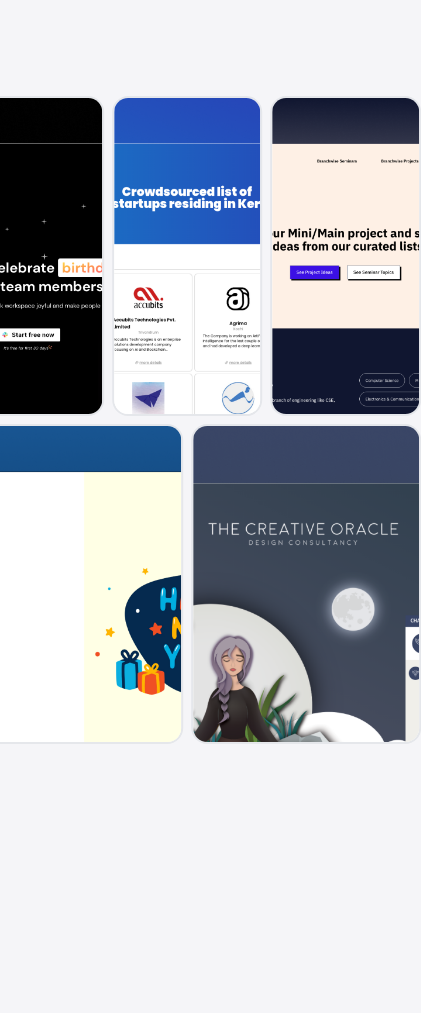
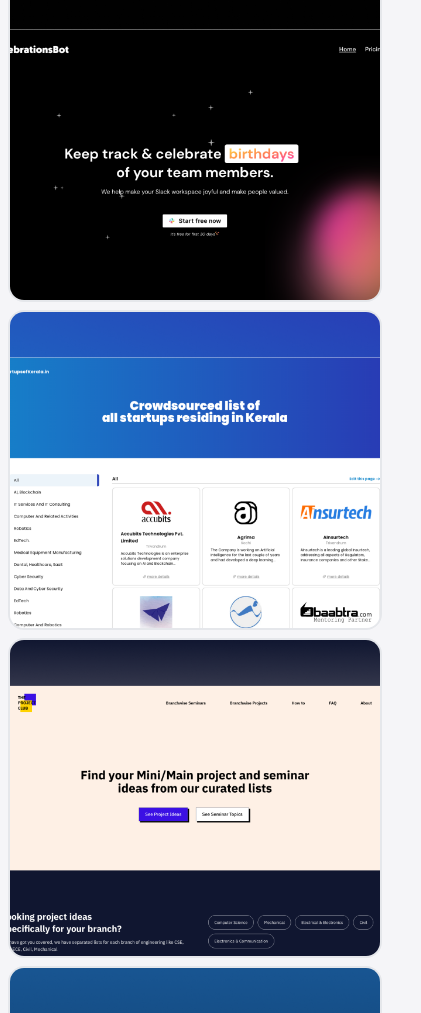
Before and after one commit to lemokami/v5, an Astro site: page / in a window 390 px wide. Shown: the part 642-1655 px from the top of the page, 421 px wide, since content can reach past the window. Before the commit the page ends 1386 px from the top, so only its background shows below. Built offline with nearby package versions, Linux system fonts and the light colour scheme; Astro itself is replaced by a stand-in of ours.

Commit message:
refactor: responsive styles

```diff
--- a/src/components/Button.astro
+++ b/src/components/Button.astro
@@ -1,20 +1,28 @@
 ---
 export interface Props {
   href?: string;
+  class?: string;
 }
 
-const { href } = Astro.props;
+const { href, class: styles } = Astro.props;
 ---
 
 {
   href ? (
     <a
       href={href}
-      class='rounded-full p-4 px-8 border-2 border-primary transition hover:bg-primary/5 hover:scale-[1.01]'>
+      class:list={[
+        'rounded-full p-4 px-8 border-2 border-primary transition hover:bg-primary/5 hover:scale-[1.01]',
+        styles,
+      ]}>
       <slot />
     </a>
   ) : (
-    <button class='rounded-full p-4 px-8 border-2 border-primary transition hover:bg-primary/5 hover:scale-[1.01]'>
+    <button
+      class:list={[
+        'rounded-full p-4 px-8 border-2 border-primary transition hover:bg-primary/5 hover:scale-[1.01]',
+        styles,
+      ]}>
       <slot />
     </button>
   )
--- a/src/layouts/Layout.astro
+++ b/src/layouts/Layout.astro
@@ -21,7 +21,7 @@
     ></script>
   </head>
 </html>
-<body class='text-primary overflow-x-hidden'>
+<body class='text-primary overflow-y-auto md:overflow-hidden'>
   <slot />
 </body>
 
--- a/src/pages/index.astro
+++ b/src/pages/index.astro
@@ -4,7 +4,9 @@
 ---
 
 <Layout>
-  <nav class='flex justify-between items-center container mx-auto px-8 py-10'>
+  <nav
+    class='flex flex-col gap-8 md:gap-0 md:flex-row justify-between items-center container mx-auto px-8 py-10'
+  >
     <div class='rounded-full bg-cover overflow-hidden h-16 w-16'>
       <img src='/me.jpg' alt='Jesswin' />
     </div>
@@ -13,11 +15,18 @@
       <a href='/' class='text-primary'>Home</a>
       <a href='#' class='text-secondary'>Projects</a>
       <a href='#' class='text-secondary'>Blog</a>
-      <Button href='mailto:jesswinw@gmail.com'>Say hello</Button>
+      <Button class='hidden md:block' href='mailto:jesswinw@gmail.com'>
+        Say hello
+      </Button>
+      <a href='mailto:jesswinw@gmail.com' class='text-secondary md:hidden'
+        >Contact</a
+      >
     </div>
   </nav>
   <main class='container mx-auto px-8 py-16'>
-    <h1 class='text-4xl font-medium leading-[138%]'>
+    <h1
+      class='text-3xl md:text-4xl font-medium leading-[138%] md:leading-[138%]'
+    >
       👋🏻 Hi I'm Jesswin<span class='text-secondary'>
         , a Product Engineer at<br class='hidden xl:block' /> Ushaar Hoomans ready
         to help bring your <br class='hidden xl:block' />
@@ -26,57 +35,65 @@
     </h1>
   </main>
   <div
-    class='grid grid-cols-3 gap-2 mt-12 w-[120%] transform -translate-x-[10%] projects'
+    class='grid grid-cols-1 md:grid-cols-3 grid-flow-row gap-2 mt-12 px-2 md:px-auto md:w-[120%] transform md:-translate-x-[10%] projects'
   >
-    <div
-      class='rounded-2xl bg-white h-80 border-2 overflow-hidden transition-all hover:scale-[1.01]'
-    >
+    {
+      [
+        {
+          src: '/happy.png',
+          alt: 'Celebrations bot',
+          href: 'https://happyness.app',
+        },
+        {
+          src: '/startupsofkerala.png',
+          alt: 'startupsofkerala',
+          href: 'https://startupsofkerala.in',
+        },
+        {
+          src: '/projectclub.png',
+          alt: 'projectclub',
+          href: 'https://projectclub.vercel.app',
+        },
+      ].map((image) => (
+        <a
+          href={image.href}
+          class='rounded-2xl h-80 border-2  cursor-pointer overflow-hidden transition-all hover:scale-[1.01]'>
           <img
-        src='/happy.png'
-        alt='Celebrations bot'
+            src={image.src}
+            alt={image.alt}
             class='h-full w-full object-cover object-top'
           />
+        </a>
+      ))
+    }
   </div>
   <div
-      class='rounded-2xl bg-white h-80 border-2 overflow-hidden transition-all hover:scale-[1.01]'
+    class='grid grid-cols-1 md:grid-cols-2 gap-2 mt-2 px-2 md:px-auto md:w-[120%] transform md:-translate-x-[10%] projects'
   >
+    {
+      [
+        {
+          src: '/nygreeter.png',
+          alt: 'New year greeter',
+          href: 'https://newyeargreeter.vercel.app',
+        },
+        {
+          src: '/tco.png',
+          alt: 'The creative oracle website',
+          href: 'https://the-creative-oracle.netlify.app/',
+        },
+      ].map((image) => (
+        <a
+          href={image.href}
+          class='rounded-2xl h-80 border-2  cursor-pointer overflow-hidden transition-all hover:scale-[1.01]'>
           <img
-        src='/startupsofkerala.png'
-        alt='startupsofkerala'
+            src={image.src}
+            alt={image.alt}
             class='h-full w-full object-cover object-top'
           />
-    </div>
-    <div
-      class='rounded-2xl bg-white h-80 border-2 overflow-hidden transition-all hover:scale-[1.01]'
-    >
-      <img
-        src='/projectclub.png'
-        alt='projectclub'
-        class='h-full w-full object-cover object-top'
-      />
-    </div>
-  </div>
-  <div
-    class='grid grid-cols-2 gap-2 mt-2 w-[120%] transform -translate-x-[10%] projects'
-  >
-    <div
-      class='rounded-2xl bg-white h-80 border-2 overflow-hidden transition-all hover:scale-[1.01]'
-    >
-      <img
-        src='/nygreeter.png'
-        alt='New year greeter'
-        class='h-full w-full object-cover object-top'
-      />
-    </div>
-    <div
-      class='rounded-2xl bg-white h-80 border-2 overflow-hidden transition-all hover:scale-[1.01]'
-    >
-      <img
-        src='/tco.png'
-        alt='The creative oracle website'
-        class='h-full w-full object-cover object-top'
-      />
-    </div>
+        </a>
+      ))
+    }
   </div>
 </Layout>
 
```
Lines whose indentation alone changed are shown as unchanged.
